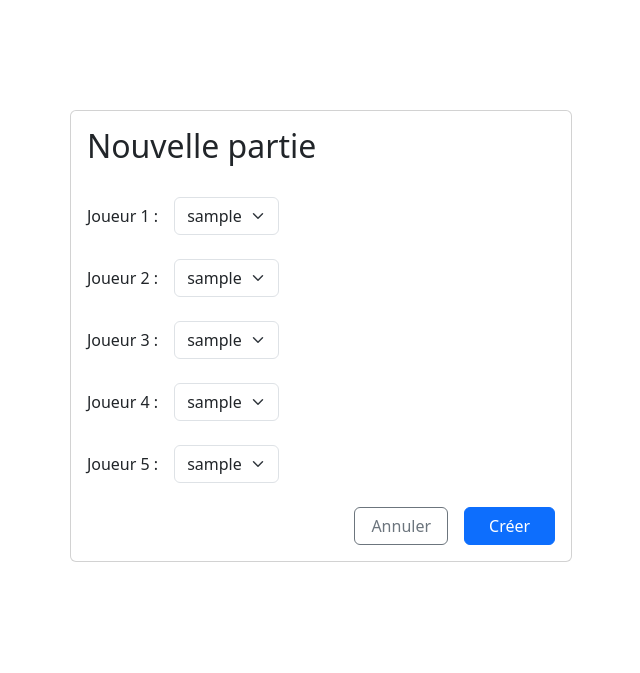
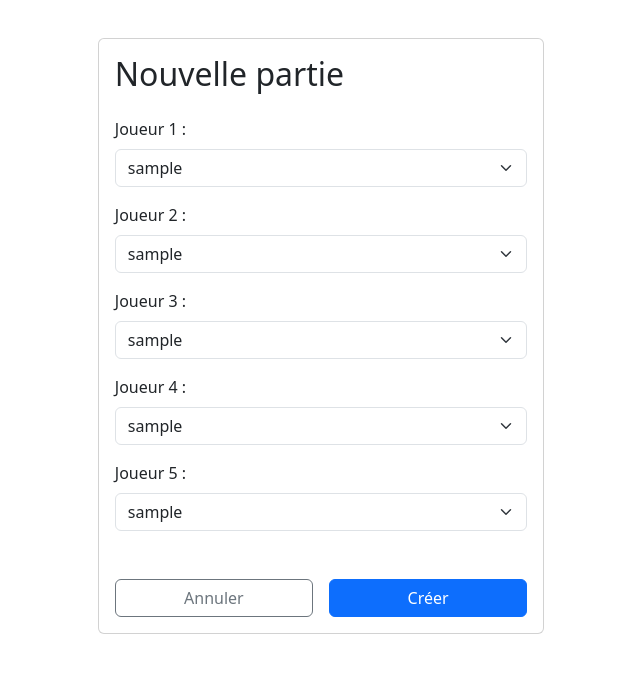
Before and after one commit to Lolol-78/compteur-point-tarot, a Flask app: page /new_tarot_game in a window 1280 px wide. Shown: the part 56-729 px from the top of the page, without its empty margins (319-959 px from the left). Run offline with Flask 3, Linux system fonts and the light colour scheme; tables that the repository leaves empty hold one stand-in row (values such as "Sample post"); some libraries are stand-ins or nearby versions.

Commit message:
redesign menu nouvelle partie + ajustements a menu nouveau joueur

```diff
--- a/app/templates/game/new_tarot_game.html
+++ b/app/templates/game/new_tarot_game.html
@@ -2,13 +2,12 @@
 
 {% block content %}
 <div class="d-flex justify-content-center align-items-center" style="height: 80vh;">
-    <div class="card" style="width: 45%;">
+    <div class="card" style="width: 40%;">
         <div class="card-body">
-            <h2>Nouvelle partie</h2>
-            <br>
+            <h2 class="mb-4">Nouvelle partie</h2>
             <form action="" method="post" novalidate>
                 {{ form.hidden_tag() }}
-                <div class="d-flex flex-column row-gap-4">
+                <div class="row g-3">
                     {{ player_entry(form.player_1) }}
 
                     {{ player_entry(form.player_2) }}
@@ -18,10 +17,11 @@
                     {{ player_entry(form.player_4) }}
 
                     {{ player_entry(form.player_5) }}
-
-                    <div class="d-flex flex-row-reverse column-gap-3">
-                        {{ form.submit(class='btn btn-primary px-4') }}
-                        <a href="{{ url_for('main.players') }}" class="btn border-secondary text-secondary px-3">Annuler</a>
+                    <div class="col-md-6 mt-5">
+                        <a href="{{ url_for('main.players') }}" class="btn border-secondary text-secondary" style="width: 100%;">Annuler</a>
+                    </div>
+                    <div class="col-md-6 mt-5">
+                        {{ form.submit(class='btn btn-primary', style="width: 100%;") }}
                     </div>
                 </div>
             </form>
@@ -31,19 +31,15 @@
 {% endblock %}
 
 {% macro player_entry(player) %}
-    <div class="row g-3 align-items-center">
-        <div class="col-auto">
-            {{ player.label(class='form-label', style="margin:auto;") }} :
-        </div>
-        <div class="col-auto">
-            {{ player(class='form-select' + (' is-invalid' if player.errors else ''), style='width: auto;') }}
-        </div>
-        <div class="col-auto">
-            {% for error in player.errors %}
-            <div style="color: #DC3545;">
-                {{ error }}
-            </div>
-            {% endfor %}
-        </div>
+<div class="col-12">
+    {{ player.label(class='form-label') }} :
+
+    {{ player(class='form-select' + (' is-invalid' if player.errors else '')) }}
+    {% for error in player.errors %}
+    <div class="invalid-feedback">
+        {{ error }}
     </div>
+    {% endfor %}
+
+</div>
 {% endmacro %}
```
Also changed, not shown: app/templates/players/new_player.html (+3 -4 lines).
